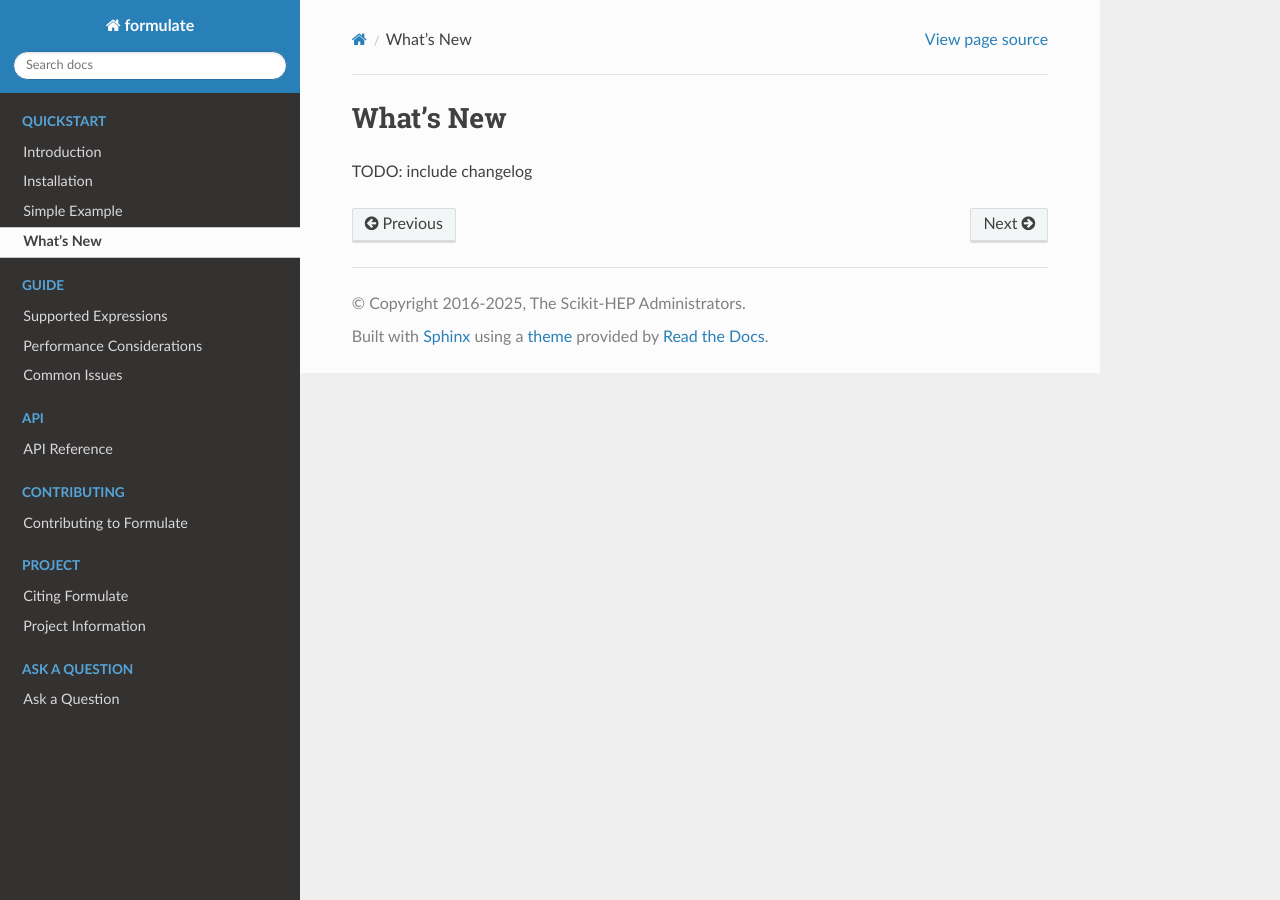
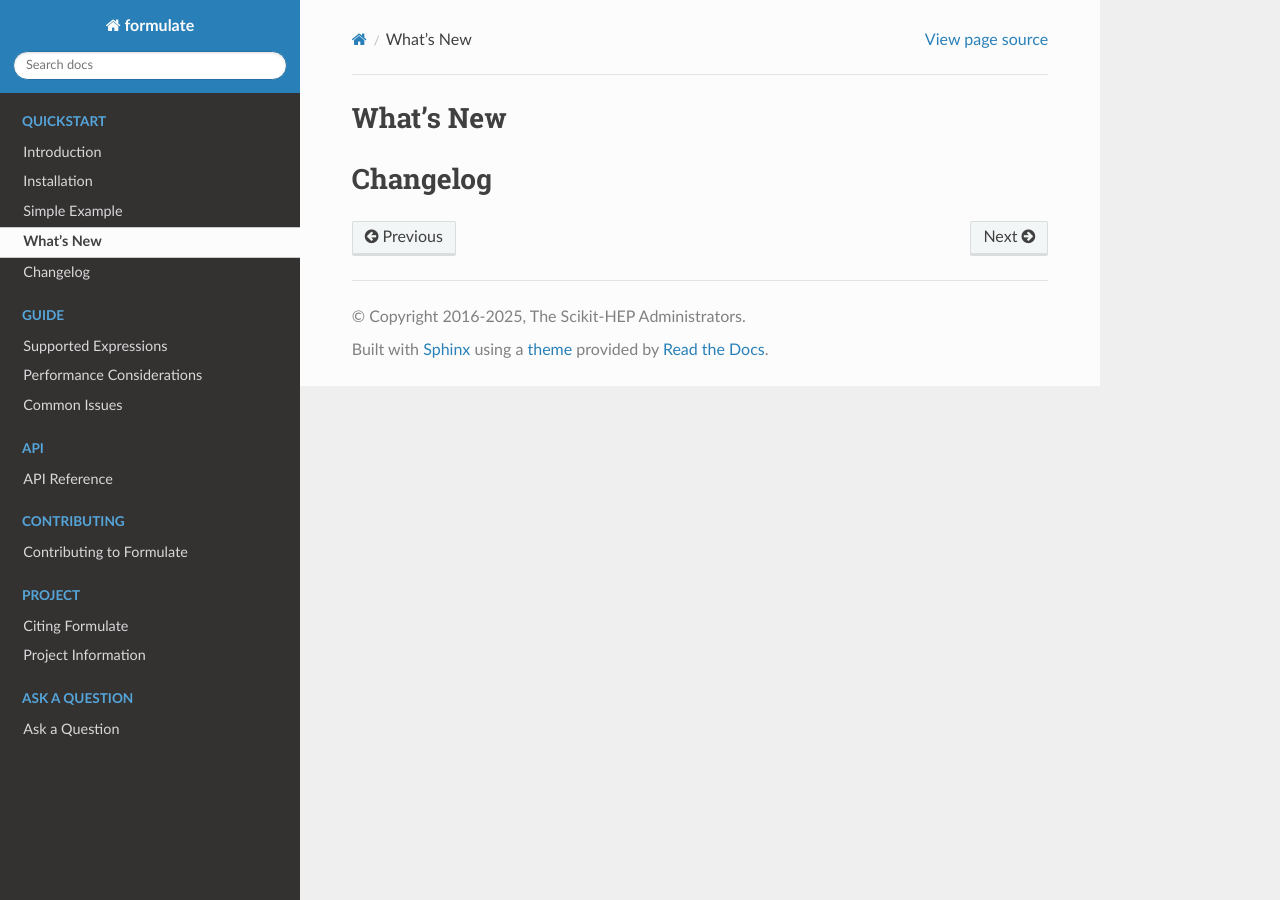
Before and after one commit to scikit-hep/formulate, a Sphinx documentation site: the page built from docs/quickstart/whatsnew.rst, in a window 1280 px wide. Built offline with Sphinx 7.4.7 and the Read the Docs theme 3.1.0, drawn with Linux system fonts in a browser that asks for light colours.

Commit message:
docs: integrate changelog into quickstart guide

```diff
--- /dev/null
+++ b/CHANGELOG.md
@@ -0,0 +1,2 @@
+Changelog
+=========
--- a/docs/quickstart/whatsnew.rst
+++ b/docs/quickstart/whatsnew.rst
@@ -1,4 +1,4 @@
 What's New
 =====================
 
-TODO: include changelog
+.. include:: ../../CHANGELOG.md
```
